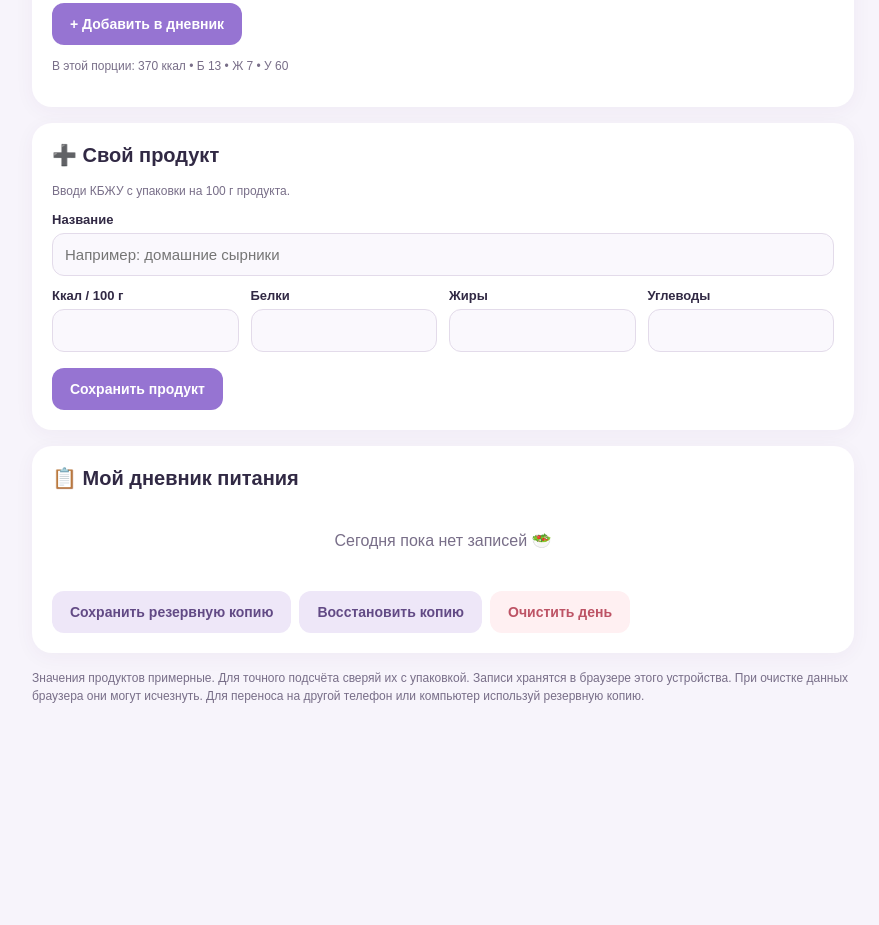
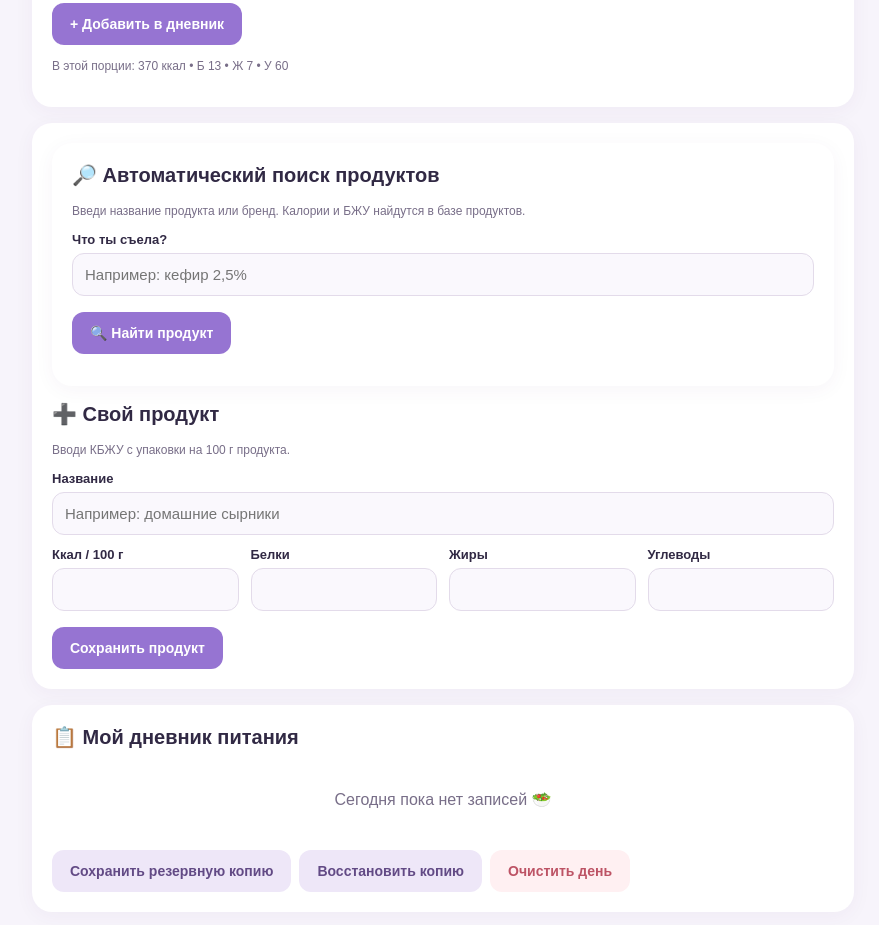
Before and after one commit to pikassoo-12/my-calorie-tracker2, a plain HTML site: page index.html in a window 1280 px wide. Shown: the part 902-1827 px from the top of the page, without its empty margins (197-1076 px from the left). Before the commit the page ends 1676 px from the top, so only its background shows below. Drawn offline with Linux system fonts and the light colour scheme.

Commit message:
Add files via upload

```diff
--- a/index.html
+++ b/index.html
@@ -198,6 +198,30 @@ button:disabled { opacity: .5; cursor: not-allowed; }
   </section>
 
   <section class="card">
+
+<section class="card">
+  <h2>🔎 Автоматический поиск продуктов</h2>
+  <p class="note">
+    Введи название продукта или бренд.
+    Калории и БЖУ найдутся в базе продуктов.
+  </p>
+
+  <label>Что ты съела?</label>
+  <input
+    id="searchProduct"
+    placeholder="Например: кефир 2,5%"
+  >
+
+  <div class="actions">
+    <button onclick="searchNutrition()">
+      🔍 Найти продукт
+    </button>
+  </div>
+
+  <p id="searchStatus" class="note"></p>
+  <div id="searchResults"></div>
+</section>
+
     <h2>➕ Свой продукт</h2>
     <p class="note">Вводи КБЖУ с упаковки на 100 г продукта.</p>
     <label>Название</label>
@@ -496,6 +520,140 @@ async function importData(event) {
  event.target.value="";
 }
 
+
+async function searchNutrition() {
+  const query = document.getElementById("searchProduct")
+    .value.trim();
+
+  const status = document.getElementById("searchStatus");
+  const results = document.getElementById("searchResults");
+
+  results.replaceChildren();
+
+  if (query.length < 2) {
+    status.textContent = "Введи название продукта.";
+    return;
+  }
+
+  status.textContent = "🔄 Ищу продукты...";
+
+  try {
+    const params = new URLSearchParams({
+      search_terms: query,
+      search_simple: "1",
+      action: "process",
+      json: "1",
+      page_size: "20",
+      fields: "code,product_name,brands,nutriments"
+    });
+
+    const response = await fetch(
+      "https://world.openfoodfacts.org/cgi/search.pl?" +
+      params.toString()
+    );
+
+    if (!response.ok) {
+      throw new Error("Ошибка запроса");
+    }
+
+    const data = await response.json();
+
+    const products = (data.products || [])
+      .map(product => {
+        const n = product.nutriments || {};
+
+        const p = Number(n.proteins_100g);
+        const f = Number(n.fat_100g);
+        const c = Number(n.carbohydrates_100g);
+
+        let cal = Number(n["energy-kcal_100g"]);
+
+        if (!Number.isFinite(cal)) {
+          const kj = Number(n["energy-kj_100g"]);
+          if (Number.isFinite(kj)) {
+            cal = kj / 4.184;
+          }
+        }
+
+        const valid = [
+          cal, p, f, c
+        ].every(x => Number.isFinite(x) && x >= 0);
+
+        if (!valid || !product.product_name) {
+          return null;
+        }
+
+        return {
+          name: product.product_name +
+            (product.brands ? " — " + product.brands : ""),
+          cal: Math.round(cal),
+          p: Math.round(p * 10) / 10,
+          f: Math.round(f * 10) / 10,
+          c: Math.round(c * 10) / 10
+        };
+      })
+      .filter(Boolean)
+      .slice(0, 10);
+
+    if (!products.length) {
+      status.textContent =
+        "Продукт не найден. Попробуй другое название " +
+        "или добавь его вручную.";
+      return;
+    }
+
+    status.textContent =
+      "Выбери подходящий продукт. Данные указаны на 100 г.";
+
+    products.forEach(product => {
+      const card = document.createElement("div");
+      card.className = "entry";
+
+      const info = document.createElement("div");
+
+      const title = document.createElement("strong");
+      title.textContent = product.name;
+
+      const details = document.createElement("small");
+      details.textContent =
+        `${product.cal} ккал | ` +
+        `Б ${product.p} | ` +
+        `Ж ${product.f} | У ${product.c}`;
+
+      info.append(title, details);
+
+      const button = document.createElement("button");
+      button.textContent = "Выбрать";
+
+      button.onclick = () => {
+        custom.push(product);
+        save();
+        renderFoodList();
+
+        document.getElementById("food").value =
+          allFoods().length - 1;
+
+        preview();
+
+        status.textContent =
+          "✅ Продукт добавлен! Укажи вес " +
+          "в разделе «Добавить продукт».";
+
+        results.replaceChildren();
+      };
+
+      card.append(info, button);
+      results.appendChild(card);
+    });
+
+  } catch (error) {
+    status.textContent =
+      "Не удалось связаться с базой продуктов. " +
+      "Проверь интернет или добавь продукт вручную.";
+  }
+}
+
+
 function initGoals() {
  document.getElementById("goalCal").value=goals.cal;
  document.getElementById("goalProtein").value=goals.p;
```
